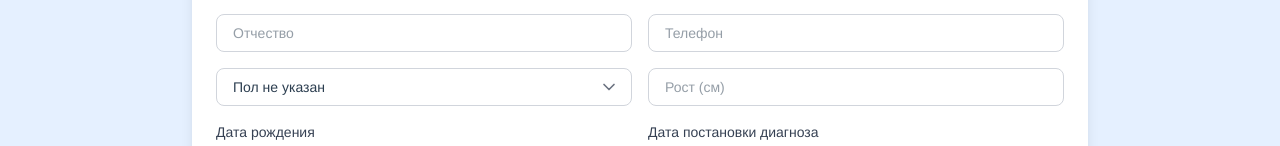
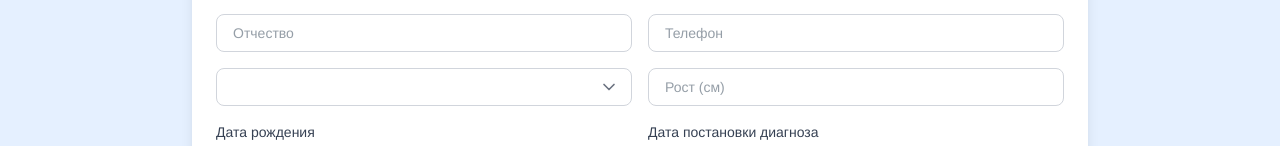
Before and after one commit to Alexander-vlk/dialog_frontend, a Vue app: page /cabinet/edit in a window 1280 px wide. Shown: the part 286-432 px from the top of the page. Built offline with nearby package versions, Linux system fonts and the light colour scheme; no server answers.

Commit message:
feat: gender may be empty

```diff
--- a/src/apps/cabinet/components/edit_profile/EditProfileComponent.vue
+++ b/src/apps/cabinet/components/edit_profile/EditProfileComponent.vue
@@ -16,7 +16,7 @@ interface ProfileForm {
     patronymic_name: string
     email: string
     phone_number: string
-    gender: 'male' | 'female' | ''
+    gender: 'male' | 'female' | 'undefined'
     height: number | null
     birth_date: string
     diagnosis_date: string
@@ -37,7 +37,7 @@ const form = reactive<ProfileForm>({
     patronymic_name: userStore.user?.patronymic_name ?? '',
     email: userStore.user?.email ?? '',
     phone_number: userStore.user?.phone_number ?? '',
-    gender: (userStore.user?.gender as 'male' | 'female' | '') ?? '',
+    gender: (userStore.user?.gender as 'male' | 'female' | 'undefined') ?? 'undefined',
     height: userStore.user?.height ?? null,
     birth_date: userStore.user?.birth_date ?? '',
     diagnosis_date: userStore.user?.diagnosis_date ?? '',
@@ -87,7 +87,7 @@ const saveProfile = async () => {
             patronymic_name: form.patronymic_name,
             email: form.email || '',
             phone_number: form.phone_number,
-            gender: form.gender || '',
+            gender: form.gender || 'undefined',
             height: form.height,
             birth_date: form.birth_date || null,
             diagnosis_date: form.diagnosis_date || null,
```
